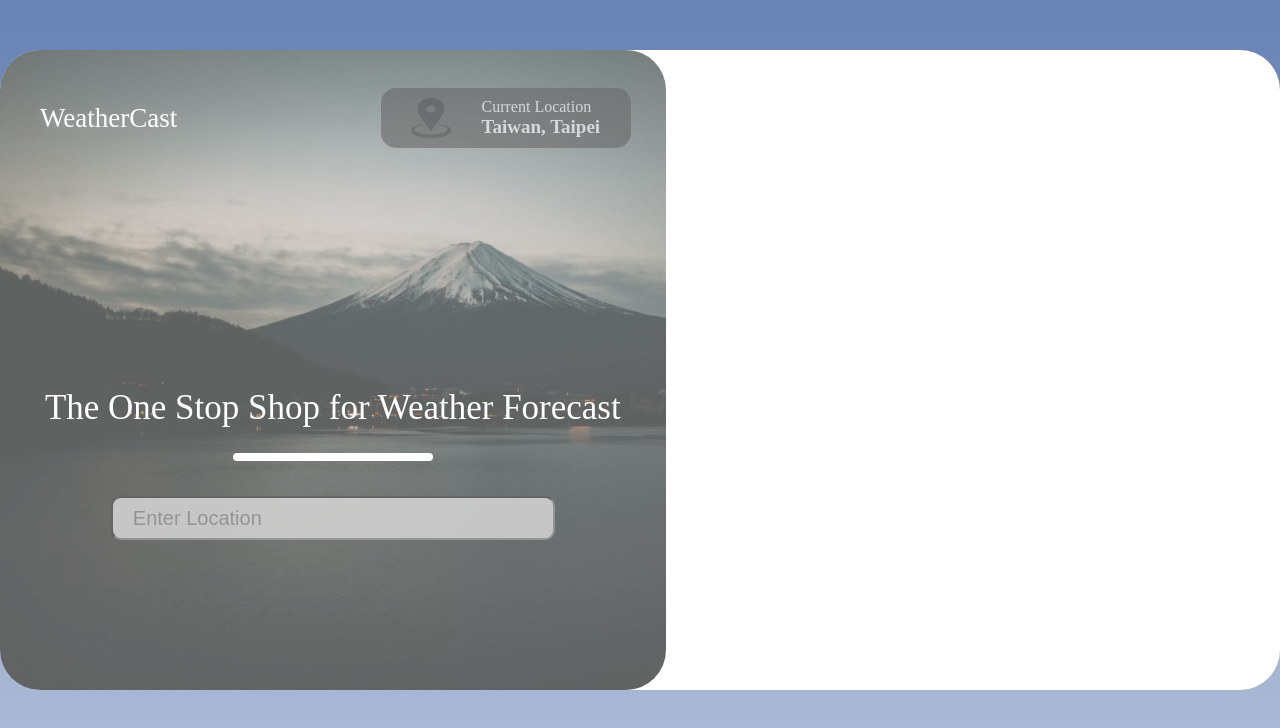
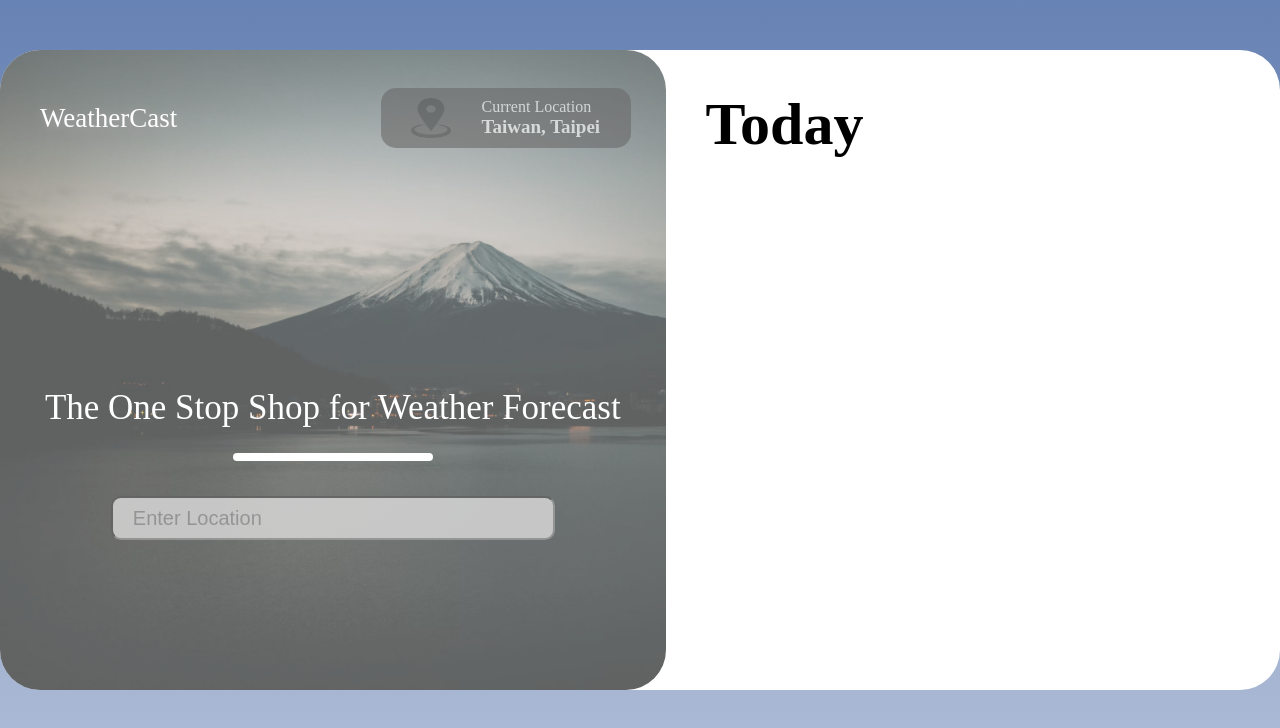
Before and after one commit to glin18/weathercast, a React (Create React App) app in the folder weathercast-frontend/: page / in a window 1280 px wide. Shown: the top 728 px of the page. Built offline with nearby package versions, Linux system fonts and the light colour scheme.

Commit message:
Create right container

```diff
--- a/weathercast-frontend/src/App.css
+++ b/weathercast-frontend/src/App.css
@@ -15,6 +15,7 @@ body {
   height: 80vh;
   margin: 50px auto;
   border-radius: 40px;
+  display:flex;
 }
 
 /* Left Container */
@@ -110,3 +111,13 @@ div.bar{
   border-radius: 10px;
   padding: 5px 20px;
 }
+
+/* Right Container */
+.right-container{
+  padding: 40px 0px 0px 40px;
+}
+
+.today{
+  font-size: 60px;
+  font-weight: 700;
+}
--- a/weathercast-frontend/src/components/Container.js
+++ b/weathercast-frontend/src/components/Container.js
@@ -1,11 +1,13 @@
 import React from 'react'
 import '../App.css';
 import { LeftContainer } from "./LeftContainer"
+import { RightContainer } from "./RightContainer"
 
 export const Container = () => {
   return (
     <div className="outer-container">
         <LeftContainer/>
+        <RightContainer/>
     </div>
   )
 }
--- /dev/null
+++ b/weathercast-frontend/src/components/RightContainer.js
@@ -0,0 +1,11 @@
+import React from 'react'
+
+export const RightContainer = () => {
+  return (
+    <div className="right-container">
+        <div className="today">
+            Today
+        </div>
+    </div>
+  )
+}
--- a/weathercast-frontend/src/components/left/LeftSearch.js
+++ b/weathercast-frontend/src/components/left/LeftSearch.js
@@ -9,7 +9,9 @@ export const LeftSearch = () => {
             <div className="bar"></div>
         </div>
         <div className="search">
-            <input placeholder="Enter Location"></input>
+            <form>
+                <input placeholder="Enter Location"></input>
+            </form>
         </div>
     </div>
   )
```
Also changed, not shown: weathercast-frontend/src/components/right/RightCard.js (added, +7 -0 lines).
